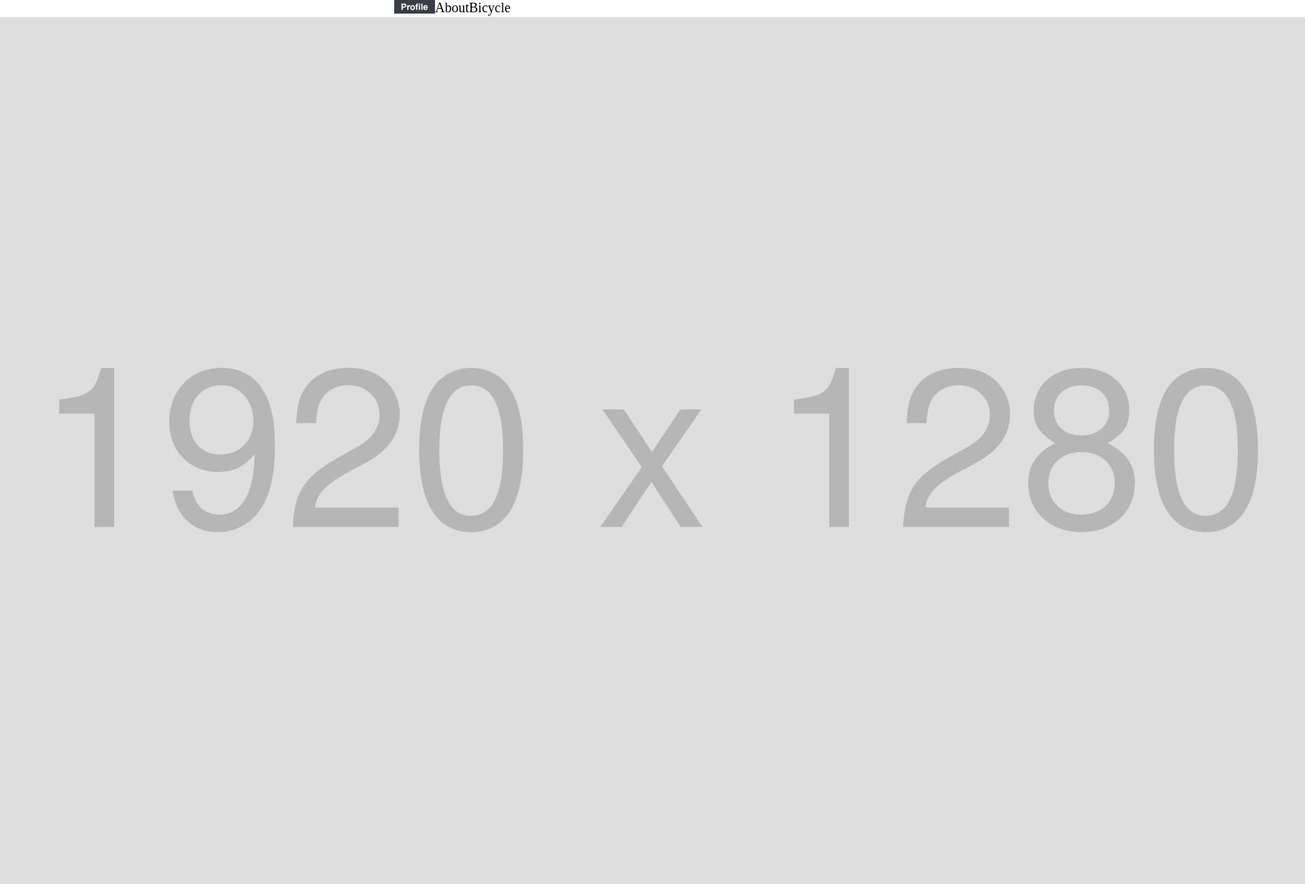
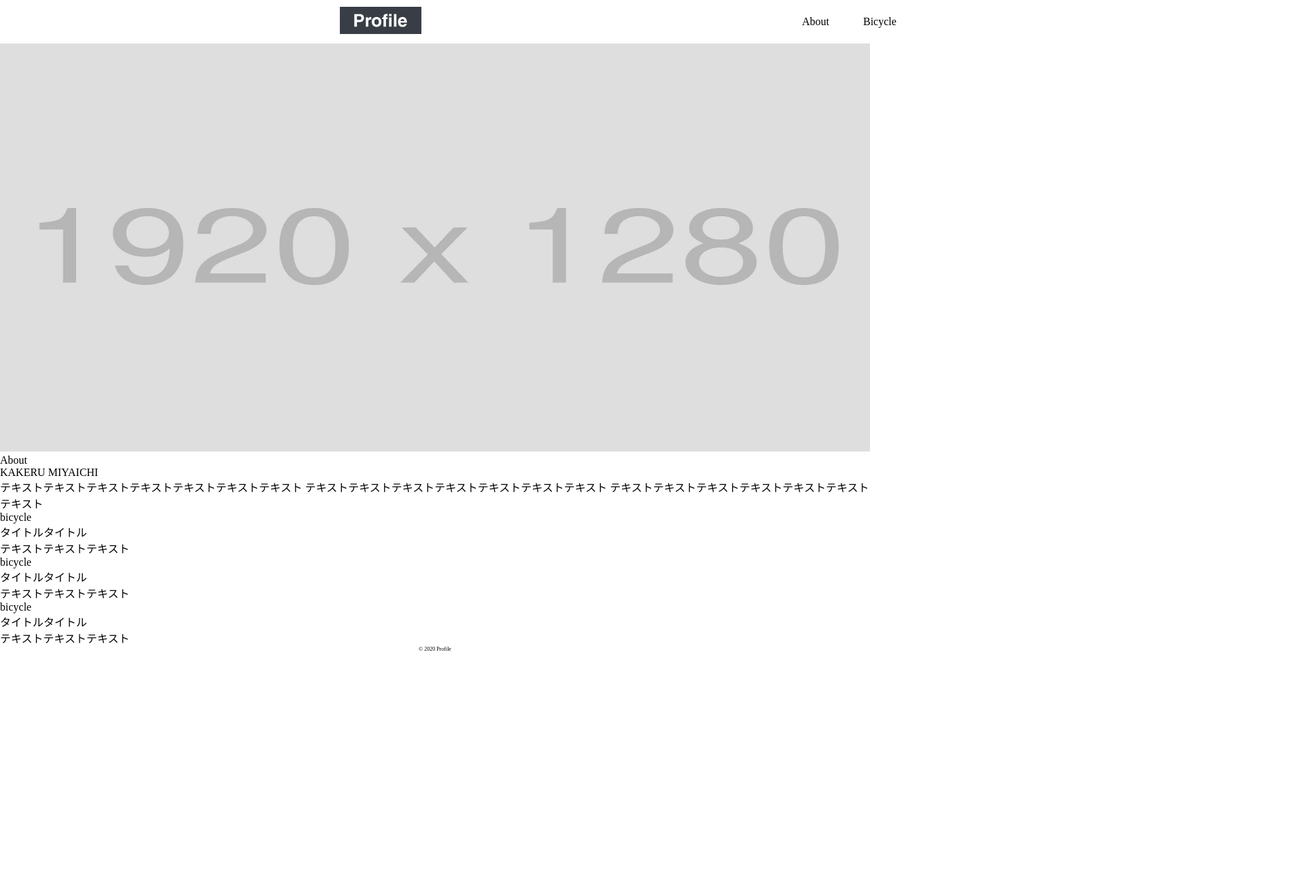
Before and after one commit to daytime/LP-study, a plain HTML site: page bicycle/index.html in a window 1280 px wide. Shown: the top 1300 px of the page at 68% size, 1920 px wide, since content can reach past the window. After the commit the page ends 959 px from the top, so only its background shows below. Drawn offline with Linux system fonts and the light colour scheme.

Commit message:
itemはできたので、あとは配置していくだけ。

```diff
--- a/bicycle/css/style.css
+++ b/bicycle/css/style.css
@@ -4,18 +4,16 @@
 .site-title {
   width: 120px;
   color: #852a2a;
-  /* font: bold; */
-  font-size: 20px;
+  font-size: 0.9rem;
   display: flex;
 }
 
 #header {
-  /* display: flex; */
-  /* justify-content: space-between; */
-  /* align-content: center; */
-  margin: 0 auto;
+  display: flex;
+  justify-content: space-between;
+  align-content: center;
+  /* margin: 0 auto; */
 }
-/*
 #header ul{
 display: flex;
 padding: 10px 0
@@ -29,20 +27,32 @@ padding: 10px 0
 header {
   display: flex;
 }
- */
- .test {
-  width: 60px;
- }
 
-.img {
-  max-width: 50%;
+.mainVisual {
+  /* max-width: 100%; */
+  /* max-height: 100%; */
+  max-width: 100%;
+  width: 1500px;
+  height: 600px;
 }
 .container {
+  font-size: 1rem;
   display: inline-flex;
-  margin-right: 30px;
-  padding-left: 0px;
+  margin-right: 20px;
+  /* padding-left: 50px; */
+  margin-left: 150px;
   flex-direction: row;
+  /* justify-content: space-around; */
+  justify-content: flex-end;
+  align-items: center;
 }
+ .test {
+  width: 800px;
+  height: 40px;
+  /* margin: 10px; */
+  padding: 10px;
+  justify-content: center;
+ }
 li {
   padding: 0px 10px;
   list-style: none;
@@ -63,3 +73,6 @@ a {
   font-size: 0.5rem;
   text-align: center;
 }
+nav {
+  text-align: center;
+}
--- a/bicycle/index.html
+++ b/bicycle/index.html
@@ -4,24 +4,53 @@
   <head>
     <meta charset="UTF-8" />
     <title>Bicycle</title>
-    <link rel="shortcut icon" href="img/favicon.ico">
-    <link rel="stylesheet" href="/css/style.css">
+    <link rel="shortcut icon" href="img/favicon.ico" />
+    <link rel="stylesheet" href="css/style.css" />
   </head>
   <body>
     <header class="site-title" id="header">
-        <!-- <a href="index.html"><img class="est" src="img/logo.svg" /></a> -->
-        <!-- <ul class="container">
+      <a href="index.html"><img class="container test" src="img/logo.svg" /></a>
+      <ul class="container">
           <li><a href="#about">About</a></li>
           <li><a href="#bicycle">Bicycle</a></li>
-        </ul> -->
-        <a href="index.html"><img class="test" src="img/logo.svg" /></a>
-          <a href="#about">About</a>
-          <a href="#bicycle">Bicycle</a>
+        </ul>
     </header>
-    <div><img src="img/mainvisual.jpg" /></div>
+    <div><img class="mainVisual" src="img/mainvisual.jpg" /></div>
+
+<div class="nav">About</div>
+
+<div>KAKERU MIYAICHI</div>
+
+
+<div>テキストテキストテキストテキストテキストテキストテキスト
+テキストテキストテキストテキストテキストテキストテキスト
+テキストテキストテキストテキストテキストテキストテキスト</div>
+
+
+
+<div class="nav">bicycle</div>
+
+<div>タイトルタイトル</div>
+
+<div>テキストテキストテキスト</div>
+
+
+<div class="nav">bicycle</div>
+
+<div>タイトルタイトル</div>
+
+<div>テキストテキストテキスト</div>
+
+
+<div class="nav">bicycle</div>
+
+<div>タイトルタイトル</div>
+
+<div>テキストテキストテキスト</div>
+
 
   </body>
   <hooter>
- <div class="footer">&copy; 2020 Profile</div>
+    <div class="footer">&copy; 2020 Profile</div>
   </hooter>
 </html>
```
Also changed, not shown: bicycle/img/css/style.css (line endings or trailing spaces).
